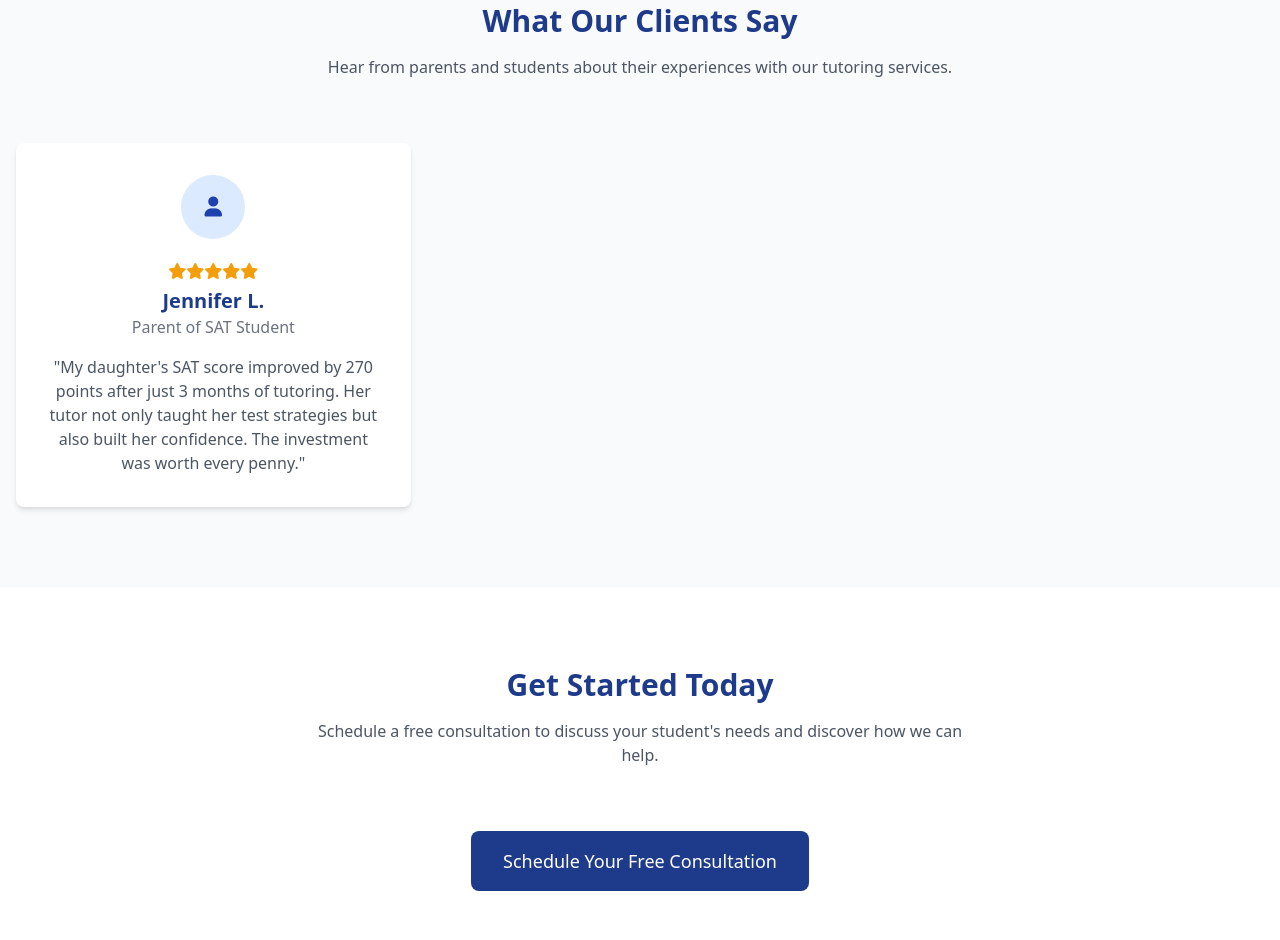
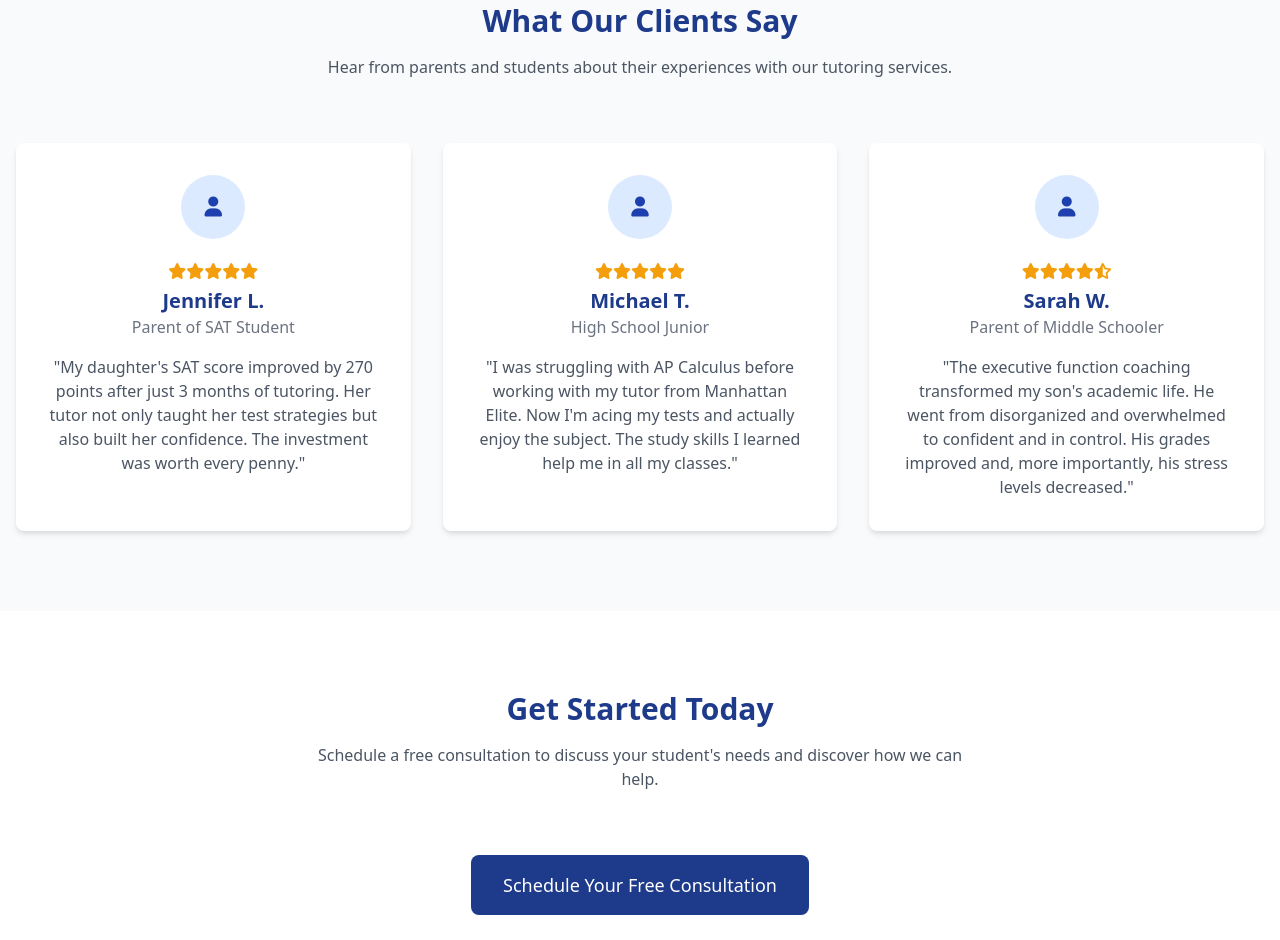
Before and after one commit to manhattanmathss/manhattanmathss.github.io, a plain HTML site: page index.html in a window 1280 px wide. Shown: the part 3233-4173 px from the top of the page. Drawn offline with nearby package versions, Linux system fonts and the light colour scheme.

Commit message:
Update index.html

```diff
--- a/index.html
+++ b/index.html
@@ -270,7 +270,7 @@
                 <p class="text-gray-600 max-w-2xl mx-auto">Hear from parents and students about their experiences with our tutoring services.</p>
             </div>
             <div class="grid grid-cols-1 md:grid-cols-3 gap-8">
-                <div class="testimonial-card bg-white rounded-lg p-8 shadow-md">
+                  <div class="testimonial-card bg-white rounded-lg p-8 shadow-md">
                     <div class="flex justify-center mb-6">
                         <div class="h-16 w-16 rounded-full bg-blue-100 flex items-center justify-center">
                             <i class="fas fa-user text-blue-800 text-xl"></i>
@@ -288,6 +288,44 @@
                         <p class="text-gray-500">Parent of SAT Student</p>
                     </div>
                     <p class="text-gray-600 text-center">"My daughter's SAT score improved by 270 points after just 3 months of tutoring. Her tutor not only taught her test strategies but also built her confidence. The investment was worth every penny."</p>
+                </div>
+                <div class="testimonial-card bg-white rounded-lg p-8 shadow-md">
+                    <div class="flex justify-center mb-6">
+                        <div class="h-16 w-16 rounded-full bg-blue-100 flex items-center justify-center">
+                            <i class="fas fa-user text-blue-800 text-xl"></i>
+                        </div>
+                    </div>
+                    <div class="text-center mb-4">
+                        <div class="flex justify-center text-yellow-500 mb-2">
+                            <i class="fas fa-star"></i>
+                            <i class="fas fa-star"></i>
+                            <i class="fas fa-star"></i>
+                            <i class="fas fa-star"></i>
+                            <i class="fas fa-star"></i>
+                        </div>
+                        <h3 class="text-xl font-bold text-blue-900">Michael T.</h3>
+                        <p class="text-gray-500">High School Junior</p>
+                    </div>
+                    <p class="text-gray-600 text-center">"I was struggling with AP Calculus before working with my tutor from Manhattan Elite. Now I'm acing my tests and actually enjoy the subject. The study skills I learned help me in all my classes."</p>
+                </div>
+                <div class="testimonial-card bg-white rounded-lg p-8 shadow-md">
+                    <div class="flex justify-center mb-6">
+                        <div class="h-16 w-16 rounded-full bg-blue-100 flex items-center justify-center">
+                            <i class="fas fa-user text-blue-800 text-xl"></i>
+                        </div>
+                    </div>
+                    <div class="text-center mb-4">
+                        <div class="flex justify-center text-yellow-500 mb-2">
+                            <i class="fas fa-star"></i>
+                            <i class="fas fa-star"></i>
+                            <i class="fas fa-star"></i>
+                            <i class="fas fa-star"></i>
+                            <i class="fas fa-star-half-alt"></i>
+                        </div>
+                        <h3 class="text-xl font-bold text-blue-900">Sarah W.</h3>
+                        <p class="text-gray-500">Parent of Middle Schooler</p>
+                    </div>
+                    <p class="text-gray-600 text-center">"The executive function coaching transformed my son's academic life. He went from disorganized and overwhelmed to confident and in control. His grades improved and, more importantly, his stress levels decreased."</p>
                 </div>
                 <!-- Other testimonials -->
                 <!-- ... -->
@@ -446,12 +484,10 @@
             const password = document.getElementById('login-password').value;
             const errorElement = document.getElementById('login-error');
 
-            // In a real application, you would validate credentials against a server
-            // For demo purposes, accept any login with email format
             if (email && email.includes('@') && password) {
-                // Store demo student ID
+                // Explicitly set isLoggedIn to 'true' as a string
+                localStorage.setItem('isLoggedIn', 'true');
                 localStorage.setItem('studentId', 'student_001');
-                localStorage.setItem('isLoggedIn', 'true');
 
                 // Redirect to dashboard
                 window.location.href = 'dashboard.html';
```
